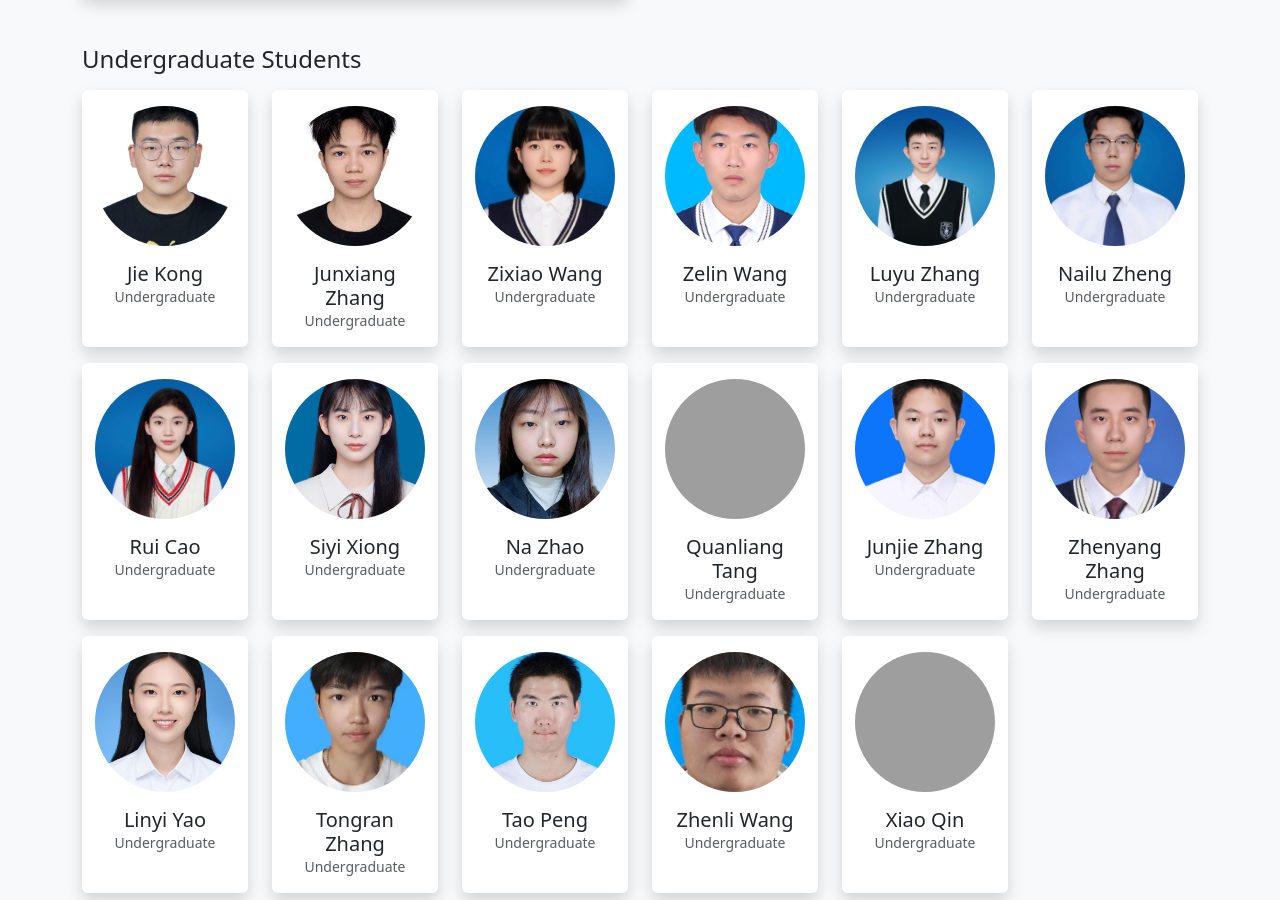
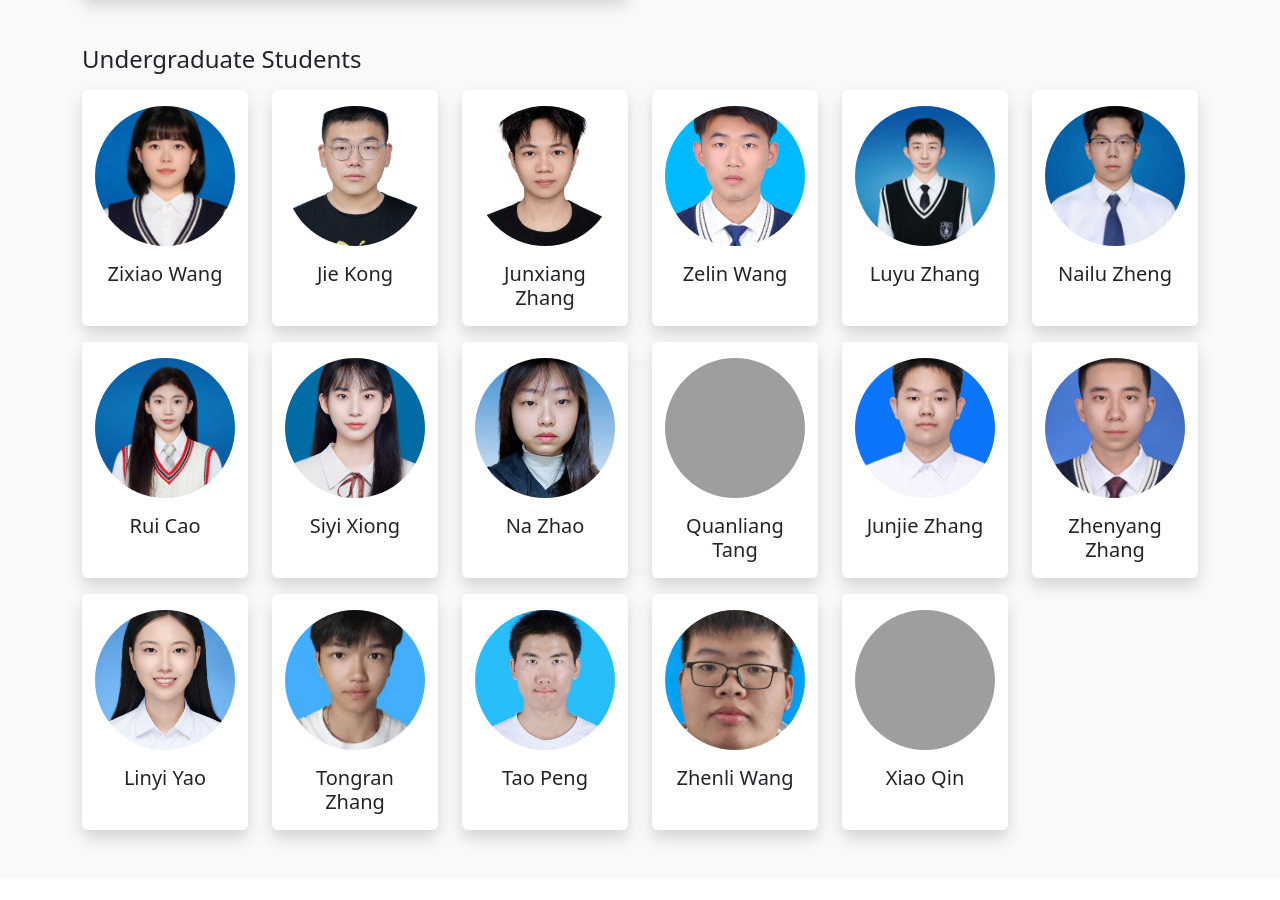
Before and after one commit to fablab4cogtwins/fablab4cogtwins.github.io, a Jekyll site: the page built from index.html, in a window 1280 px wide and 900 px high, scrolled down 2044 px. Built offline with Jekyll 4.4.1, drawn with Linux system fonts in a browser that asks for light colours; the list of posts is cut into pages by our own code; grey boxes are pictures that could not be loaded.

Commit message:
Update undergraduate_members.yml

```diff
--- a/_data/undergraduate_members.yml
+++ b/_data/undergraduate_members.yml
@@ -1,84 +1,84 @@
+- name: "Zixiao Wang"
+  profile: null
+  photo: "/assets/imgs/wang_zixiao.jpg"
+  title: ""
+
 - name: "Jie Kong"
   profile: null
   photo: "/assets/imgs/kong_jie.jpg"
-  title: "Undergraduate"
+  title: ""
 
 - name: "Junxiang Zhang"
   profile: null
   photo: "/assets/imgs/zhang_junxiang.jpg"
-  title: "Undergraduate"
-
-- name: "Zixiao Wang"
-  profile: null
-  photo: "/assets/imgs/wang_zixiao.jpg"
-  title: "Undergraduate"
+  title: ""
 
 - name: "Zelin Wang"
   profile: null
   photo: "/assets/imgs/wang_zelin.jpg"
-  title: "Undergraduate"
+  title: ""
 
 - name: "Luyu Zhang"
   profile: null
   photo: "/assets/imgs/zhang_luyu.jpg"
-  title: "Undergraduate"
+  title: ""
 
 - name: "Nailu Zheng"
   profile: null
   photo: "/assets/imgs/zhen_nailu.jpg"
-  title: "Undergraduate"
+  title: ""
 
 - name: "Rui Cao"
   profile: null
   photo: "/assets/imgs/cao_rui.jpg"
-  title: "Undergraduate"
+  title: ""
 
 - name: "Siyi Xiong"
   profile: null
   photo: "/assets/imgs/xiong_siyi.jpg"
-  title: "Undergraduate"
+  title: ""
 
 - name: "Na Zhao"
   profile: null
   photo: "/assets/imgs/zhao_na.jpg"
-  title: "Undergraduate"
+  title: ""
 
 - name: "Quanliang Tang"
   profile: null
   photo: "/assets/imgs/tang_quanliang.jpg"
-  title: "Undergraduate"
+  title: ""
 
 - name: "Junjie Zhang"
   profile: null
   photo: "/assets/imgs/zhang_junjie.jpg"
-  title: "Undergraduate"
+  title: ""
 
 - name: "Zhenyang Zhang"
   profile: null
   photo: "/assets/imgs/zhang_zhenyang.jpg"
-  title: "Undergraduate"
+  title: ""
 
 - name: "Linyi Yao"
   profile: null
   photo: "/assets/imgs/yao_linyi.jpg"
-  title: "Undergraduate"
+  title: ""
 
 - name: "Tongran Zhang"
   profile: null
   photo: "/assets/imgs/zhang_tongran.jpg"
-  title: "Undergraduate"
+  title: ""
 
 - name: "Tao Peng"
   profile: null
   photo: "/assets/imgs/peng_tao.jpg"
-  title: "Undergraduate"
+  title: ""
 
 - name: "Zhenli Wang"
   profile: null
   photo: "/assets/imgs/wang_zhenli.jpg"
-  title: "Undergraduate"
+  title: ""
 
 - name: "Xiao Qin"
   profile: null
   photo: "/assets/imgs/qin_xiao.jpg"
-  title: "Undergraduate"
+  title: ""
```
